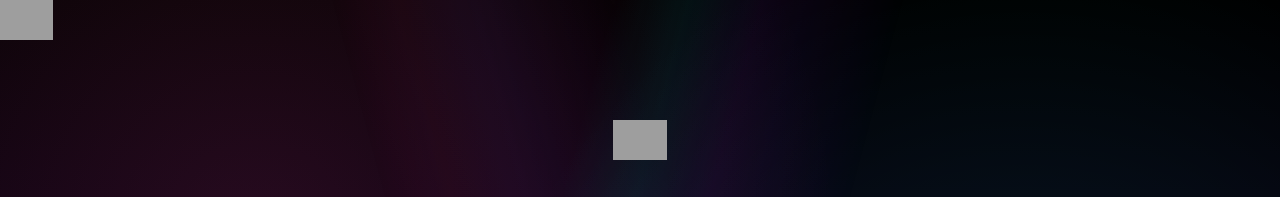
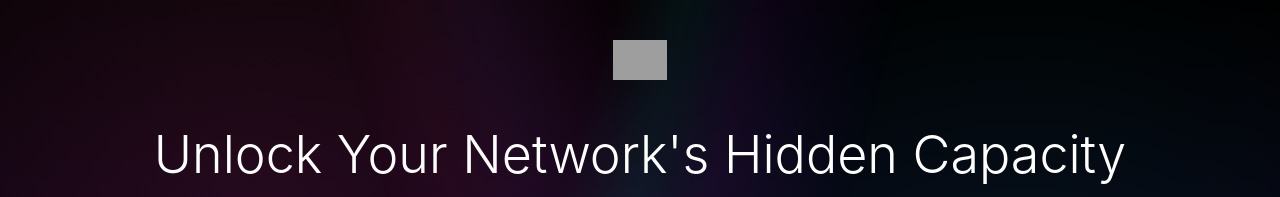
Before and after one commit to aicontentnow/beacon-ism-calculator, a plain HTML site: page index.html in a window 1280 px wide. Shown: the top 197 px of the page. Drawn offline with Linux system fonts and the light colour scheme; grey boxes are pictures that could not be loaded.

Commit message:
Update index.html
Fix double logo issue

```diff
--- a/index.html
+++ b/index.html
@@ -1,7 +1,4 @@
-<div class="logo" style="margin-bottom: 40px;">
-                <!-- Harmonic Logo -->
-                <img src="https://i.imgur.com/jtvXliY.png" alt="Harmonic" style="height: 40px; width: auto;">
-            </div><!DOCTYPE html>
+<!DOCTYPE html>
 <html lang="en">
 <head>
     <meta charset="UTF-8">
@@ -484,7 +481,7 @@
 
     <div class="container">
         <div class="header">
-            <div class="logo" style="margin-bottom: 40px;">
+            <div class="logo">
                 <!-- Harmonic Logo -->
                 <img src="https://i.imgur.com/jtvXliY.png" alt="Harmonic" style="height: 40px; width: auto;">
             </div>
```
